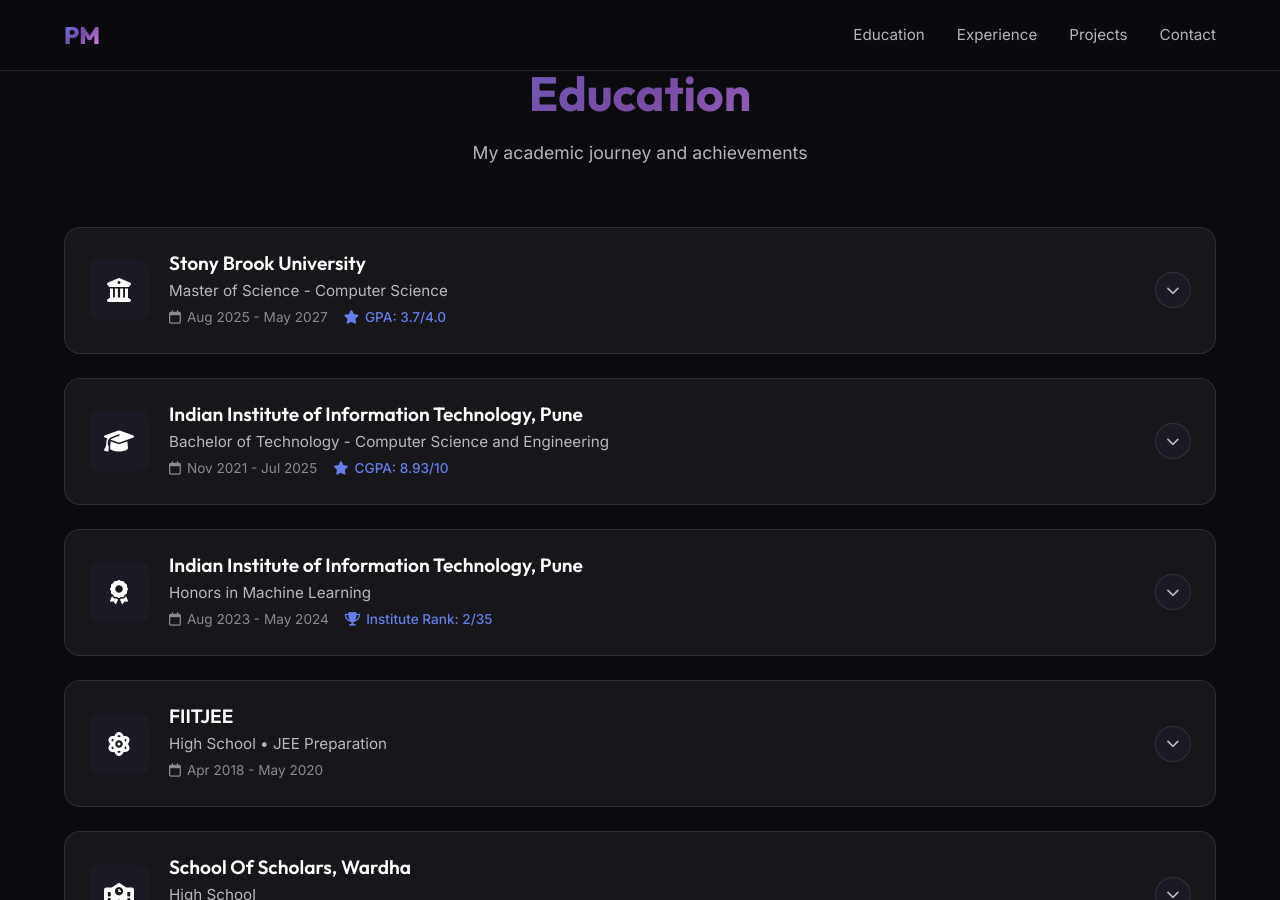
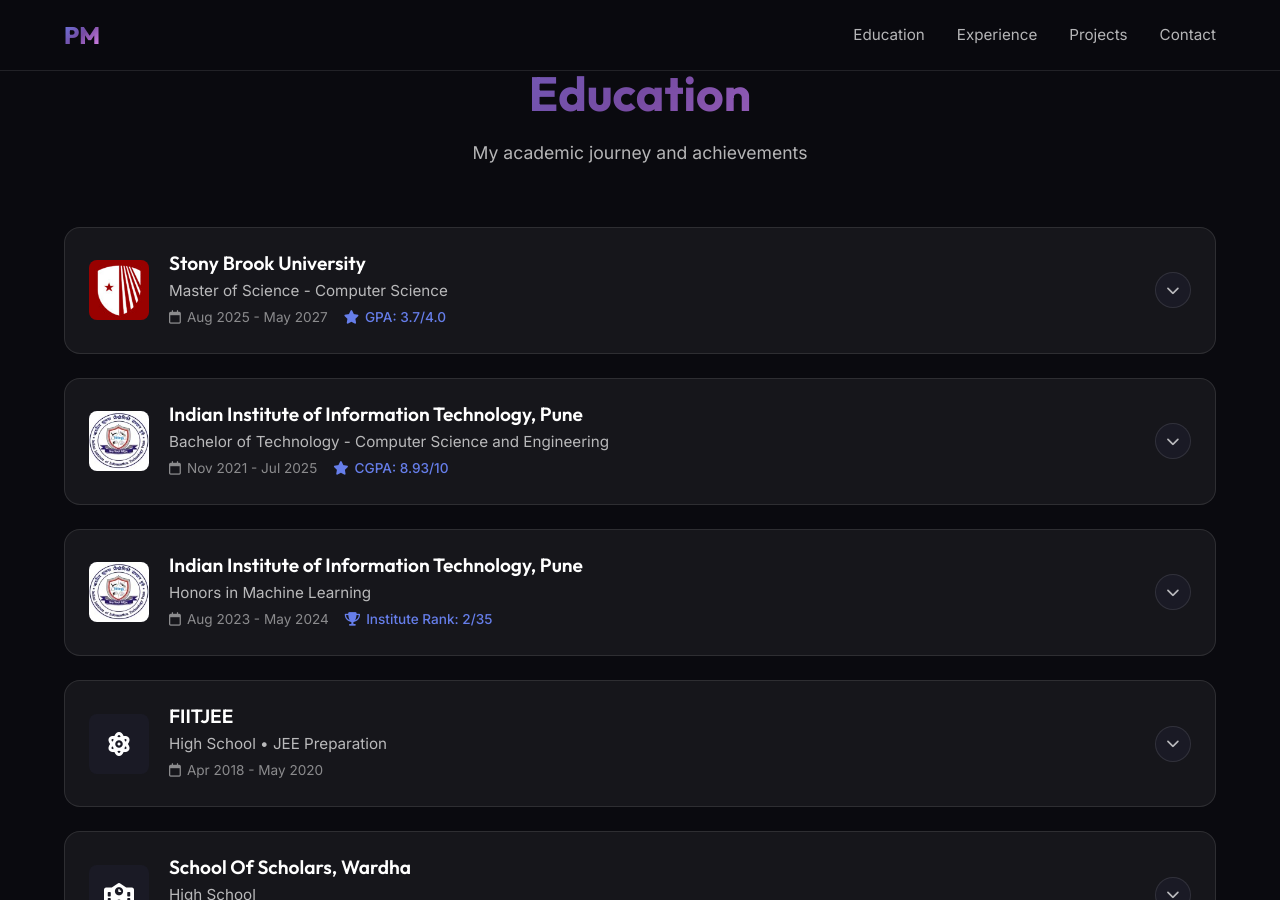
Before and after one commit to PreetMhala/resume-website, a Jekyll site: the page built from index.md, in a window 1280 px wide and 900 px high, scrolled down 2240 px. Built offline with Jekyll 4.4.1, drawn with Linux system fonts in a browser that asks for light colours.

Commit message:
Update: Replaced generic icons with official logos for Education and Experience

```diff
--- a/_includes/education.html
+++ b/_includes/education.html
@@ -10,7 +10,7 @@
             <div class="education-card">
                 <div class="education-header" onclick="toggleCard(this)">
                     <div class="education-logo">
-                        <i class="fas fa-university"></i>
+                        <img src="images/stony_brook_university_logo.jpg" alt="Stony Brook University Logo">
                     </div>
                     <div class="education-info">
                         <h3 class="education-school">Stony Brook University</h3>
@@ -47,7 +47,7 @@
             <div class="education-card">
                 <div class="education-header" onclick="toggleCard(this)">
                     <div class="education-logo">
-                        <i class="fas fa-graduation-cap"></i>
+                        <img src="images/iiitPune_Logo.jpg" alt="IIIT Pune Logo">
                     </div>
                     <div class="education-info">
                         <h3 class="education-school">Indian Institute of Information Technology, Pune</h3>
@@ -106,7 +106,7 @@
             <div class="education-card">
                 <div class="education-header" onclick="toggleCard(this)">
                     <div class="education-logo">
-                        <i class="fas fa-award"></i>
+                        <img src="images/iiitPune_Logo.jpg" alt="IIIT Pune Logo">
                     </div>
                     <div class="education-info">
                         <h3 class="education-school">Indian Institute of Information Technology, Pune</h3>
--- a/_includes/experience.html
+++ b/_includes/experience.html
@@ -11,7 +11,8 @@
                 <div class="timeline-card">
                     <div class="timeline-header" onclick="toggleCard(this)">
                         <div class="timeline-logo">
-                            <i class="fas fa-building"></i>
+                            <img src="images/deutsche_telekom_digital_labs_logo.jpg"
+                                alt="Deutsche Telekom Digital Labs Logo">
                         </div>
                         <div class="timeline-info">
                             <h3 class="timeline-title">AI Engineering Intern</h3>
@@ -78,7 +79,7 @@
                 <div class="timeline-card">
                     <div class="timeline-header" onclick="toggleCard(this)">
                         <div class="timeline-logo">
-                            <i class="fas fa-dna"></i>
+                            <img src="images/Carnegie.jpg" alt="Carnegie Mellon University Logo">
                         </div>
                         <div class="timeline-info">
                             <h3 class="timeline-title">Research Intern</h3>
@@ -130,7 +131,7 @@
                 <div class="timeline-card">
                     <div class="timeline-header" onclick="toggleCard(this)">
                         <div class="timeline-logo">
-                            <i class="fas fa-robot"></i>
+                            <img src="images/NC STATE.jpg" alt="NC State University Logo">
                         </div>
                         <div class="timeline-info">
                             <h3 class="timeline-title">Summer Research Intern</h3>
@@ -183,7 +184,7 @@
                 <div class="timeline-card">
                     <div class="timeline-header" onclick="toggleCard(this)">
                         <div class="timeline-logo">
-                            <i class="fas fa-microscope"></i>
+                            <img src="images/iiitPune_Logo.jpg" alt="IIIT Pune Logo">
                         </div>
                         <div class="timeline-info">
                             <h3 class="timeline-title">Research Intern</h3>
--- a/assets/css/main.css
+++ b/assets/css/main.css
@@ -464,6 +464,14 @@
   justify-content: center;
   font-size: 1.5rem;
   flex-shrink: 0;
+  overflow: hidden;
+  /* Ensure image stays within radius */
+}
+
+.education-logo img {
+  width: 100%;
+  height: 100%;
+  object-fit: cover;
 }
 
 .education-info {
@@ -685,6 +693,14 @@
   justify-content: center;
   font-size: 1.3rem;
   flex-shrink: 0;
+  overflow: hidden;
+  /* Ensure image stays within radius */
+}
+
+.timeline-logo img {
+  width: 100%;
+  height: 100%;
+  object-fit: cover;
 }
 
 .timeline-info {
```
Also changed, not shown: images/Carnegie.jpg (added), images/NC STATE.jpg (added), images/deutsche_telekom_digital_labs_logo.jpg (added), images/iiitPune_Logo.jpg (added), images/stony_brook_university_logo.jpg (added).
